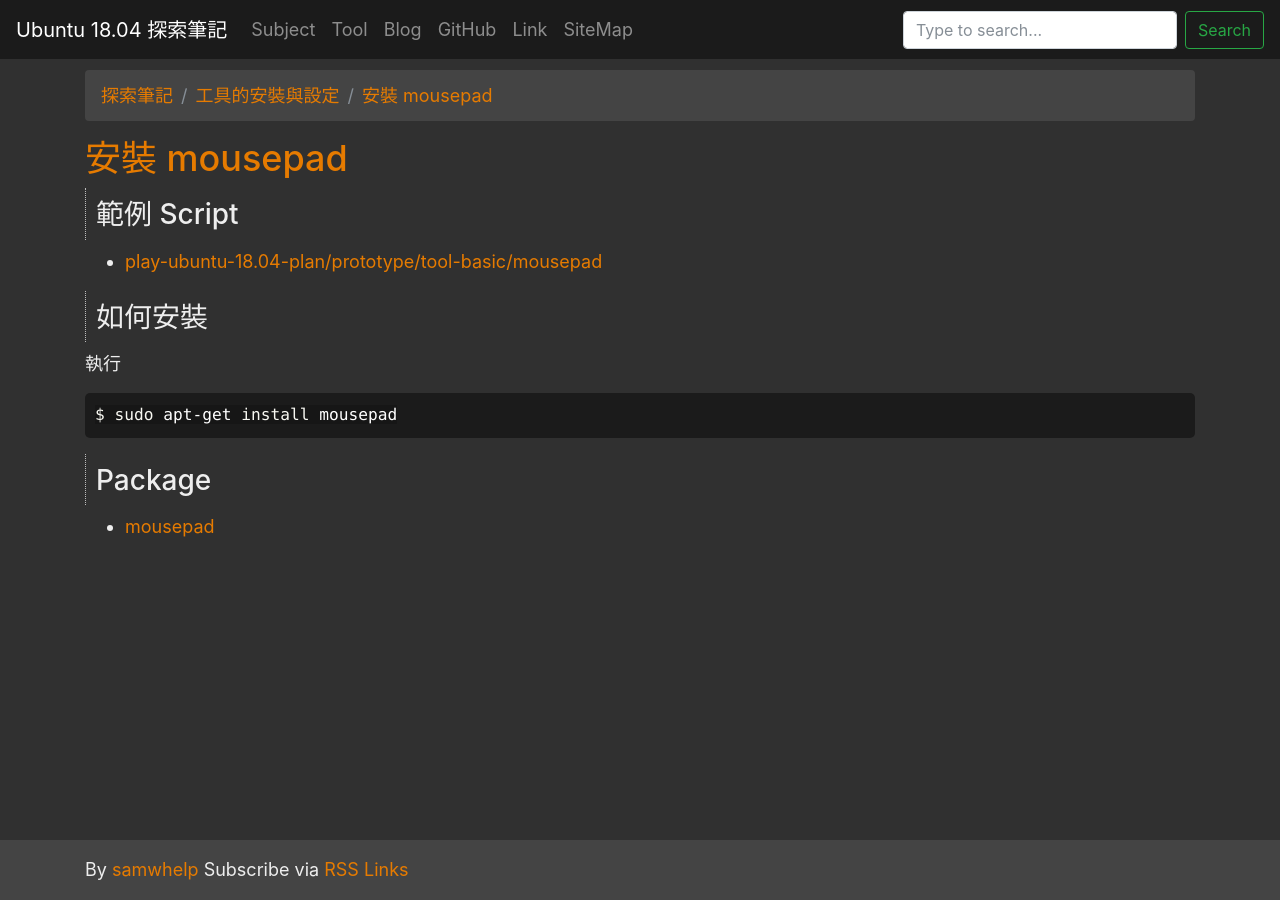
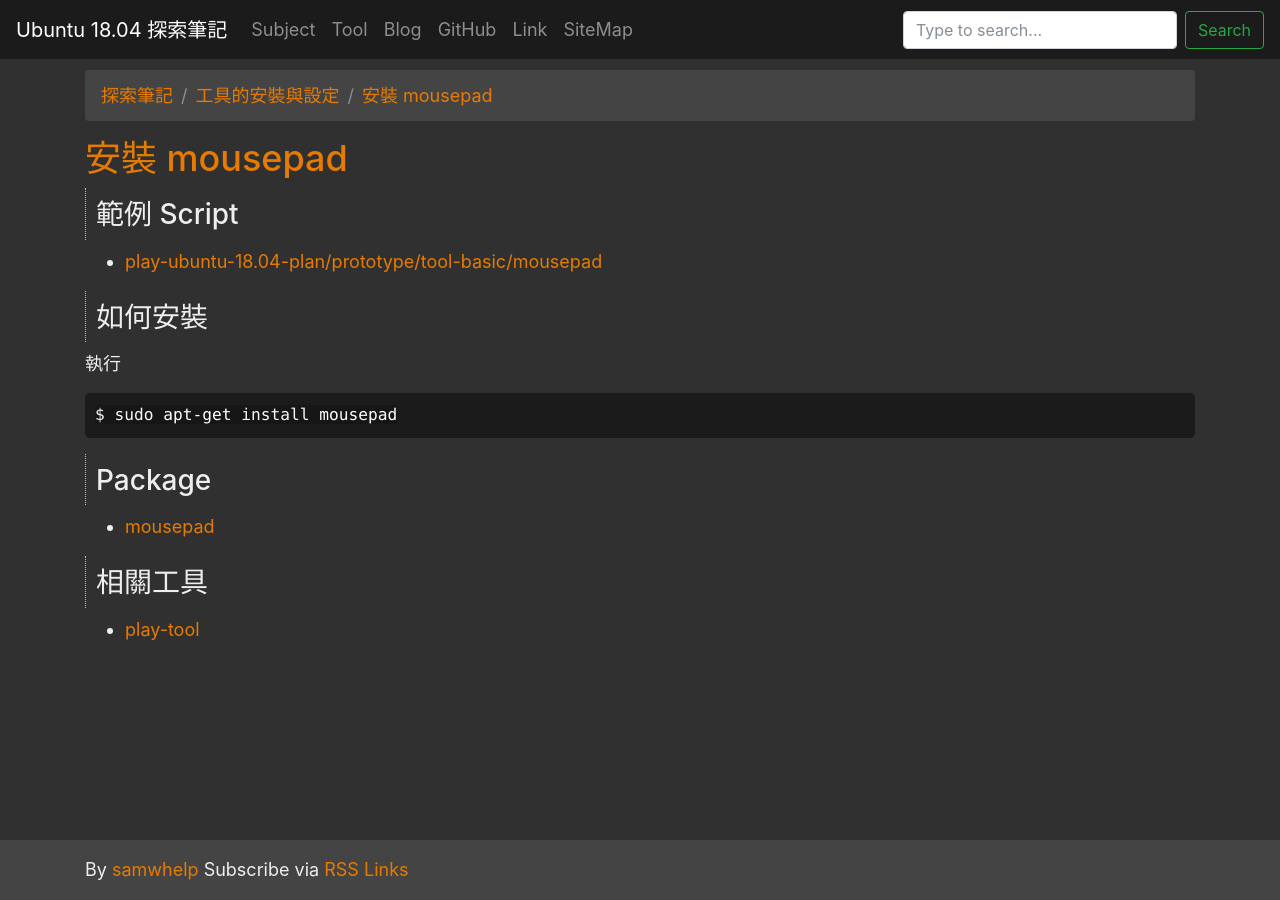
Before and after one commit to samwhelp/note-ubuntu-18.04, a Jekyll site: the page built from read/howto/install-tool/mousepad/index.md, in a window 1280 px wide. Built offline with Jekyll 4.4.1, drawn with Linux system fonts in a browser that asks for light colours; nearby versions of some CDN libraries.

Commit message:
mousepad

```diff
--- a/read/howto/install-tool/mousepad/index.md
+++ b/read/howto/install-tool/mousepad/index.md
@@ -28,3 +28,8 @@ $ sudo apt-get install mousepad
 ## Package
 
 * [mousepad](https://packages.ubuntu.com/bionic/mousepad)
+
+
+## 相關工具
+
+* [play-tool](https://github.com/samwhelp/play-ubuntu-18.04-plan/tree/master/plan/tool-full/play-tool/prj/play-tool/app/usr/share/play-tool)
```
